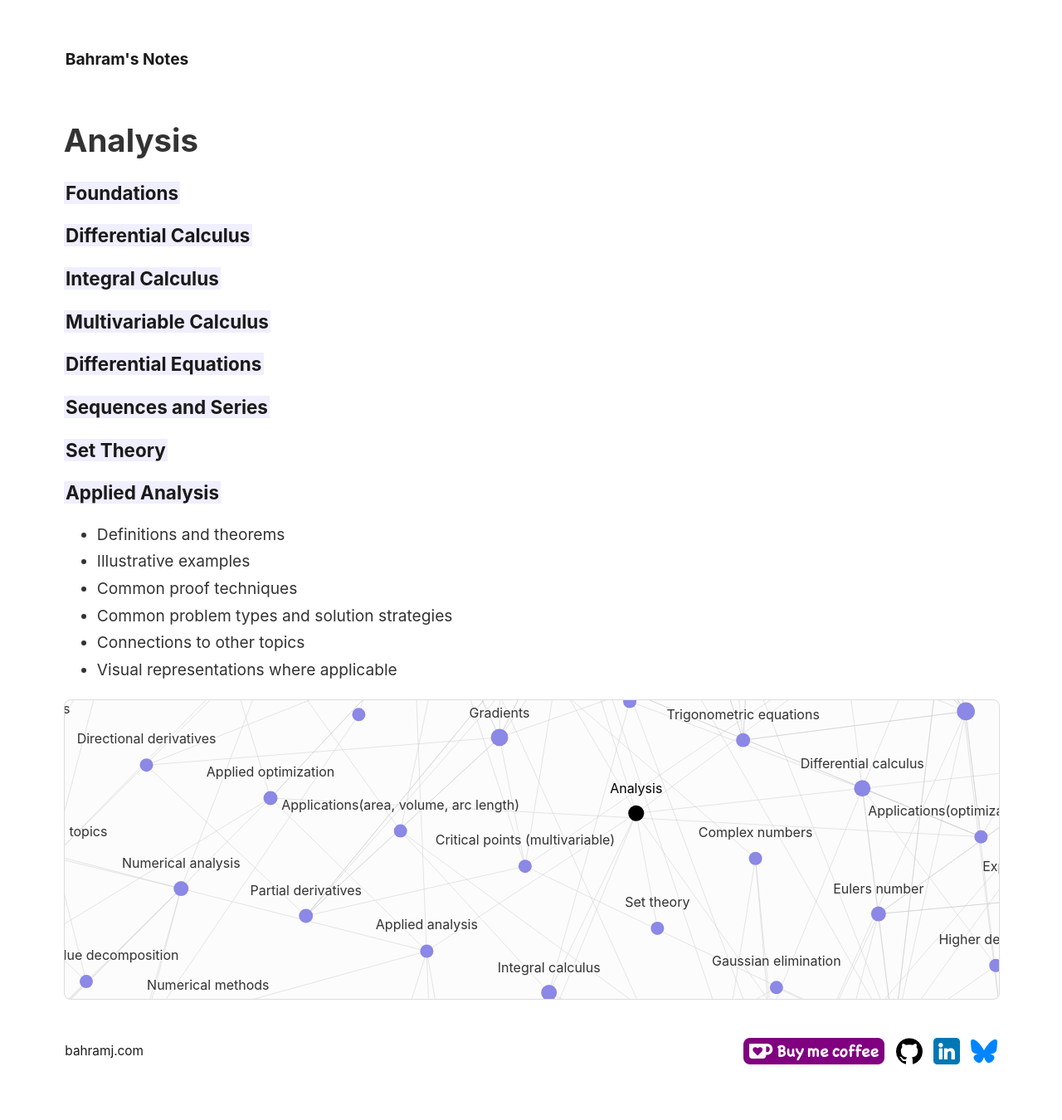
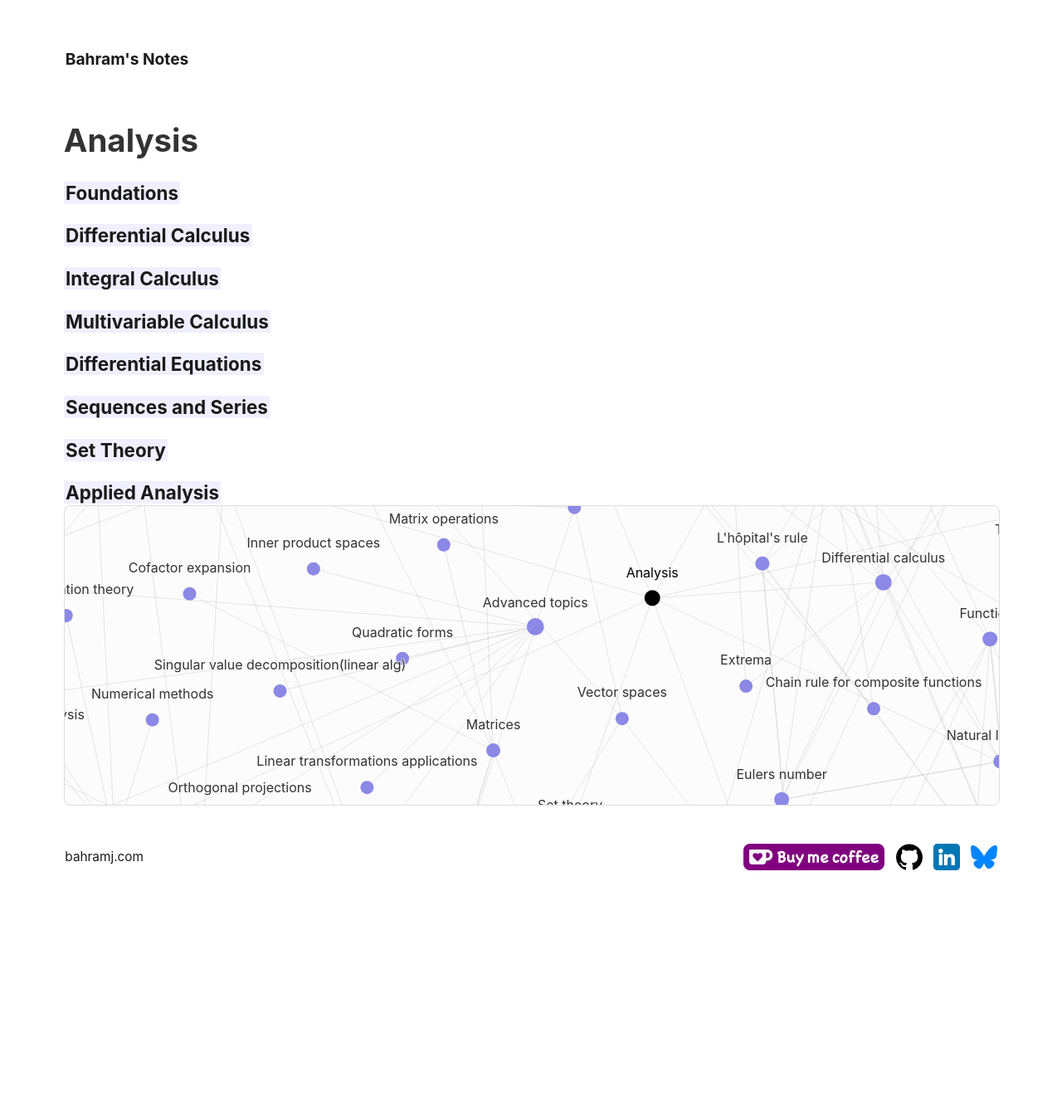
Before and after one commit to jowharshamshiri/notes, a Jekyll site: the page built from _notes/analysis/Analysis.md, in a window 1280 px wide. Shown: the whole page at 83% size. Built offline with Jekyll 4.4.1, drawn with Linux system fonts in a browser that asks for light colours; after the commit the page ends 1115 px from its top, so only the background shows below that.

Commit message:
Refactor analysis notes: remove redundant sections and simplify references

```diff
--- a/_notes/analysis/Analysis.md
+++ b/_notes/analysis/Analysis.md
@@ -11,15 +11,3 @@
 ### [[Set Theory]]
 
 ### [[Applied Analysis]]
-
-
-
-
-
-
-- Definitions and theorems
-- Illustrative examples
-- Common proof techniques
-- Common problem types and solution strategies
-- Connections to other topics
-- Visual representations where applicable
--- a/_notes/analysis/foundations/Complex Numbers.md
+++ b/_notes/analysis/foundations/Complex Numbers.md
@@ -3,7 +3,7 @@
 
 ## See
 
-- [[linear_algebra/eigen_theory/Complex Eigen Values]] - For application in eigenvalue problems
-- [[linear_algebra/eigen_theory/Conjugate Pairs]] - For complex eigenvalue pairs
+- [[Complex Eigen Values]] - For application in eigenvalue problems
+- [[Conjugate Pairs]] - For complex eigenvalue pairs
 - [[Numbers]] - For relationship to other number systems
-- [[calculus/differential_calculus/Taylor Series]] - For complex function expansions
+- [[Taylor Series]] - For complex function expansions
```
